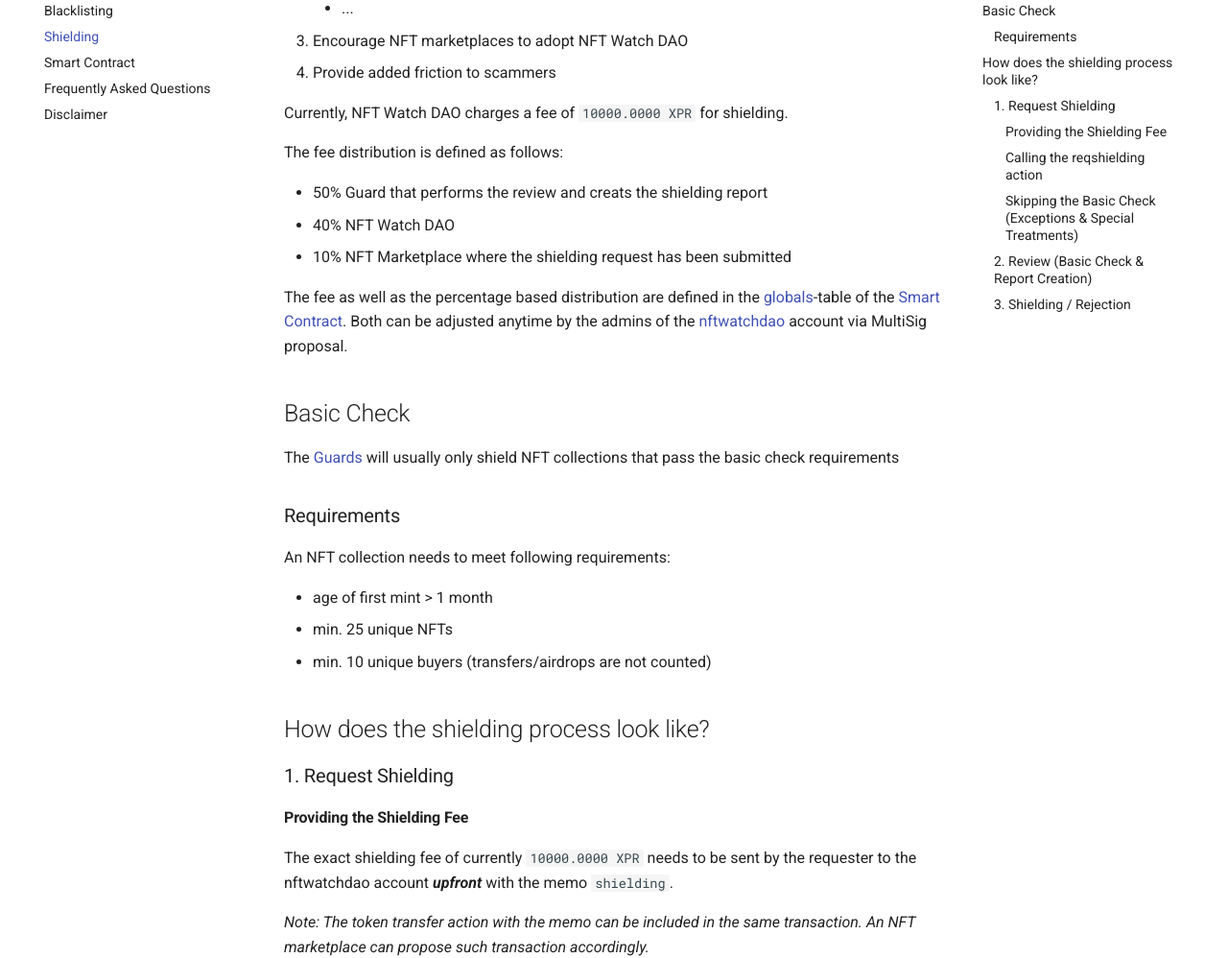
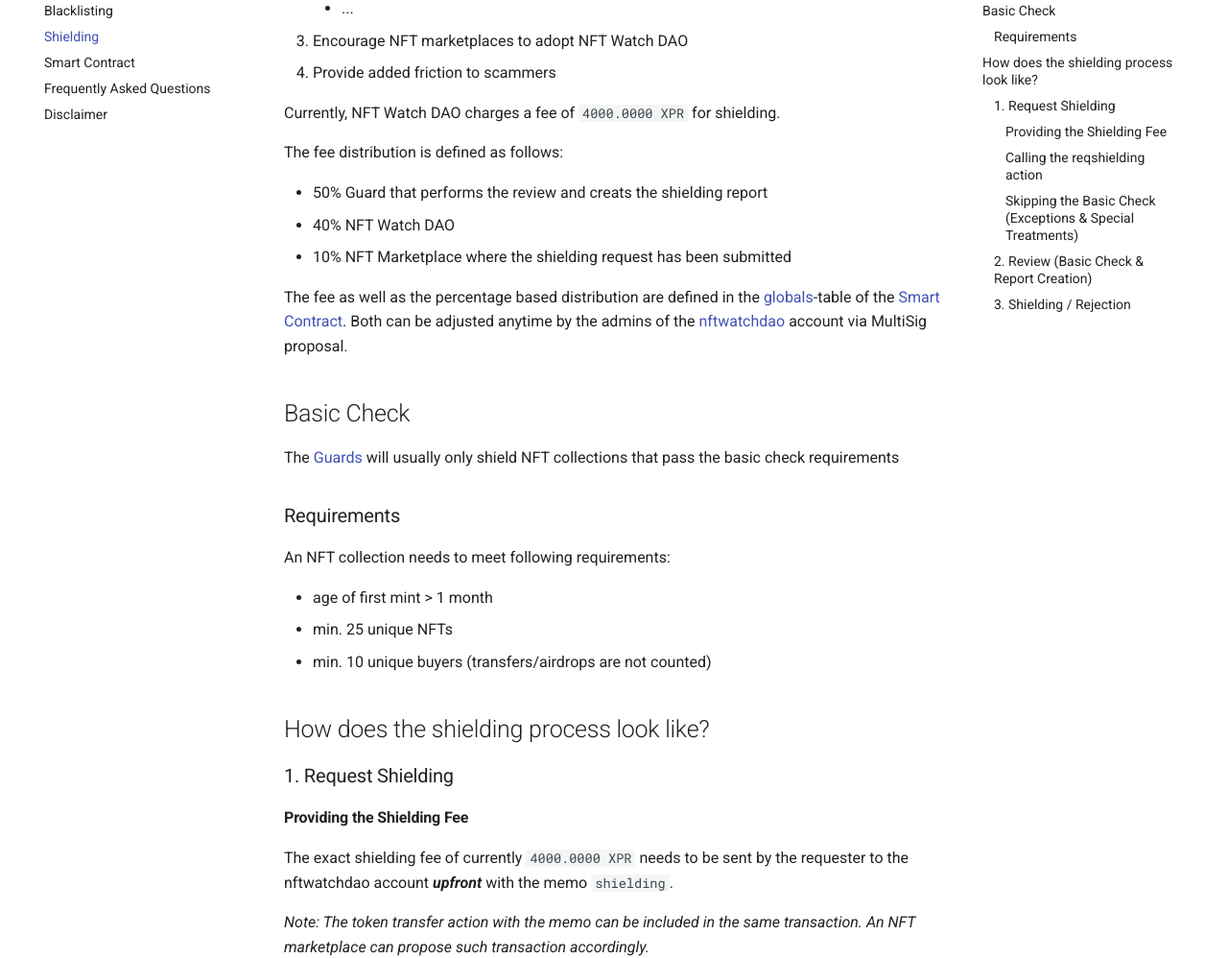
Before and after one commit to kryptokrauts/nft-watch-dao, an MkDocs documentation site: the page built from docs/shielding.md, in a window 1280 px wide and 1400 px high, scrolled down 493 px. Shown: the part 151-1149 px from the top of the window at 96% size. Built offline with MkDocs 1.6.1 and Material for MkDocs 9.7.7, drawn with Linux system fonts in a browser that asks for light colours; comment, search, counter and statistics services are not loaded.

Commit message:
update shielding.md

```diff
--- a/docs/shielding.md
+++ b/docs/shielding.md
@@ -20,7 +20,7 @@
 1. Encourage NFT marketplaces to adopt NFT Watch DAO
 1. Provide added friction to scammers
 
-Currently, NFT Watch DAO charges a fee of `10000.0000 XPR` for shielding.
+Currently, NFT Watch DAO charges a fee of `4000.0000 XPR` for shielding.
 
 The fee distribution is defined as follows:
 
@@ -47,7 +47,7 @@
 ### 1. Request Shielding
 
 #### Providing the Shielding Fee
-The exact shielding fee of currently `10000.0000 XPR` needs to be sent by the requester to the nftwatchdao account ***upfront*** with the memo `shielding`.
+The exact shielding fee of currently `4000.0000 XPR` needs to be sent by the requester to the nftwatchdao account ***upfront*** with the memo `shielding`.
 
 *Note: The token transfer action with the memo can be included in the same transaction. An NFT marketplace can propose such transaction accordingly.*
 
```
